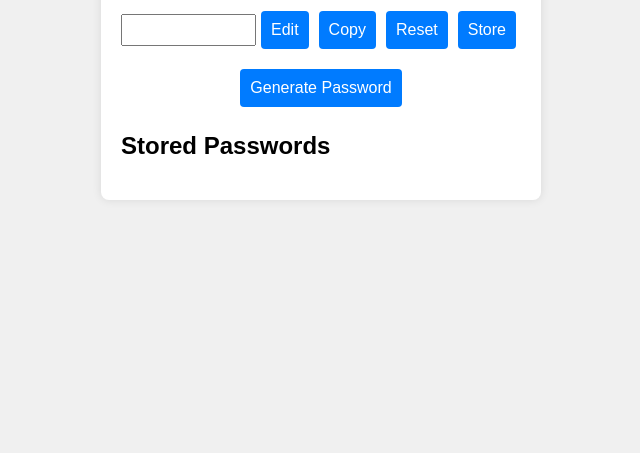
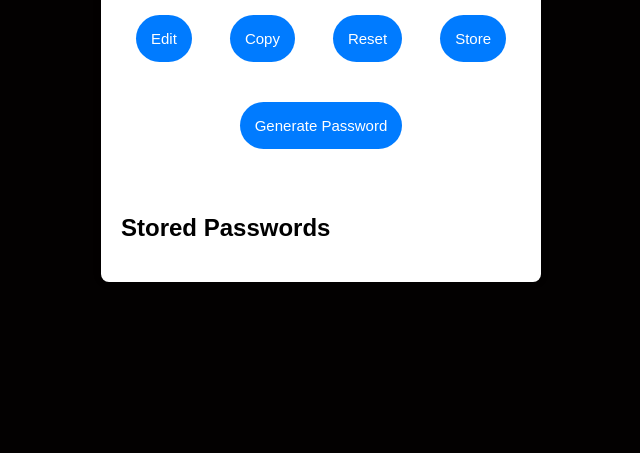
Before and after one commit to Timmythevibe/password-gen, a plain HTML site: page index.html in a window 1280 px wide. Shown: the part 347-800 px from the top of the page, without its empty margins (319-959 px from the left). Drawn offline with Linux system fonts and the light colour scheme.

Commit message:
password gen

```diff
--- a/home.css
+++ b/home.css
@@ -5,7 +5,7 @@ body {
     align-items: center;
     height: 100vh;
     margin: 0;
-    background-color: #f0f0f0;
+    background-color: #030101;
 }
 
 .container {
@@ -26,18 +26,18 @@ body {
 }
 
 #password {
-    width: 60%;
-    padding: 5px;
-    font-size: 16px;
+    width: 100%;
+    padding: 20px;
+    font-size: 20px;
 }
 
 button {
-    padding: 10px;
-    margin: 5px;
-    font-size: 16px;
+    padding: 15px;
+    margin: 15px;
+    font-size: 15px;
     cursor: pointer;
     border: none;
-    border-radius: 4px;
+    border-radius: 40px;
     background-color: #007BFF;
     color: white;
     transition: background-color 0.3s;
@@ -48,19 +48,19 @@ button:hover {
 }
 
 #storedPasswords {
-    margin-top: 20px;
+    margin-top: 50px;
     text-align: left;
 }
 
 #passwordList {
     list-style-type: none;
-    padding: 0;
+    padding: 4;
 }
 
 #passwordList li {
     background: #e0e0e0;
-    padding: 5px;
+    padding: 10px;
     margin: 5px 0;
-    border-radius: 4px;
+    border-radius: 10px;
     word-break: break-all;
 }
--- a/index.html
+++ b/index.html
@@ -4,18 +4,22 @@
     <meta charset="UTF-8">
     <meta name="viewport" content="width=device-width, initial-scale=1.0">
     <link rel="stylesheet" href="./home.css">
-    <title>Document</title>
+    <title>Password Generator</title>
 </head>
 <body>
     <div class="container">
         <h1>Password Generator</h1>
         <div class="password-container">
             <input type="text" id="password" readonly>
+        </div>
+
+        <div class="password-container">
             <button id="editBtn">Edit</button>
             <button id="copyBtn">Copy</button>
             <button id="resetBtn">Reset</button>
             <button id="storeBtn">Store</button>
         </div>
+
         <button id="generateBtn">Generate Password</button>
         <div id="storedPasswords">
             <h2>Stored Passwords</h2>
@@ -24,6 +28,8 @@
     </div>
 
 
+
+
     <script src="./index.js"></script>
 </body>
 </html>
```
